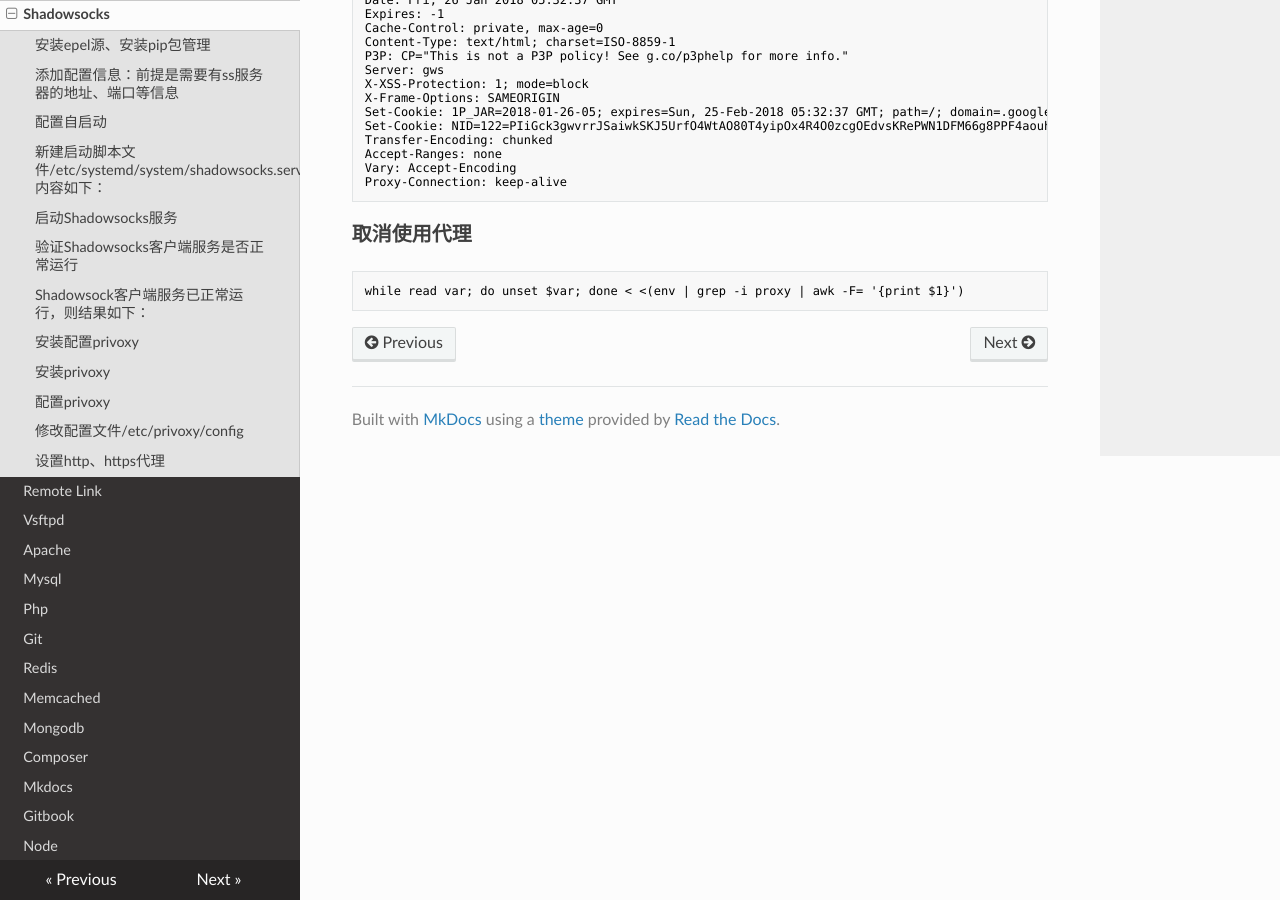
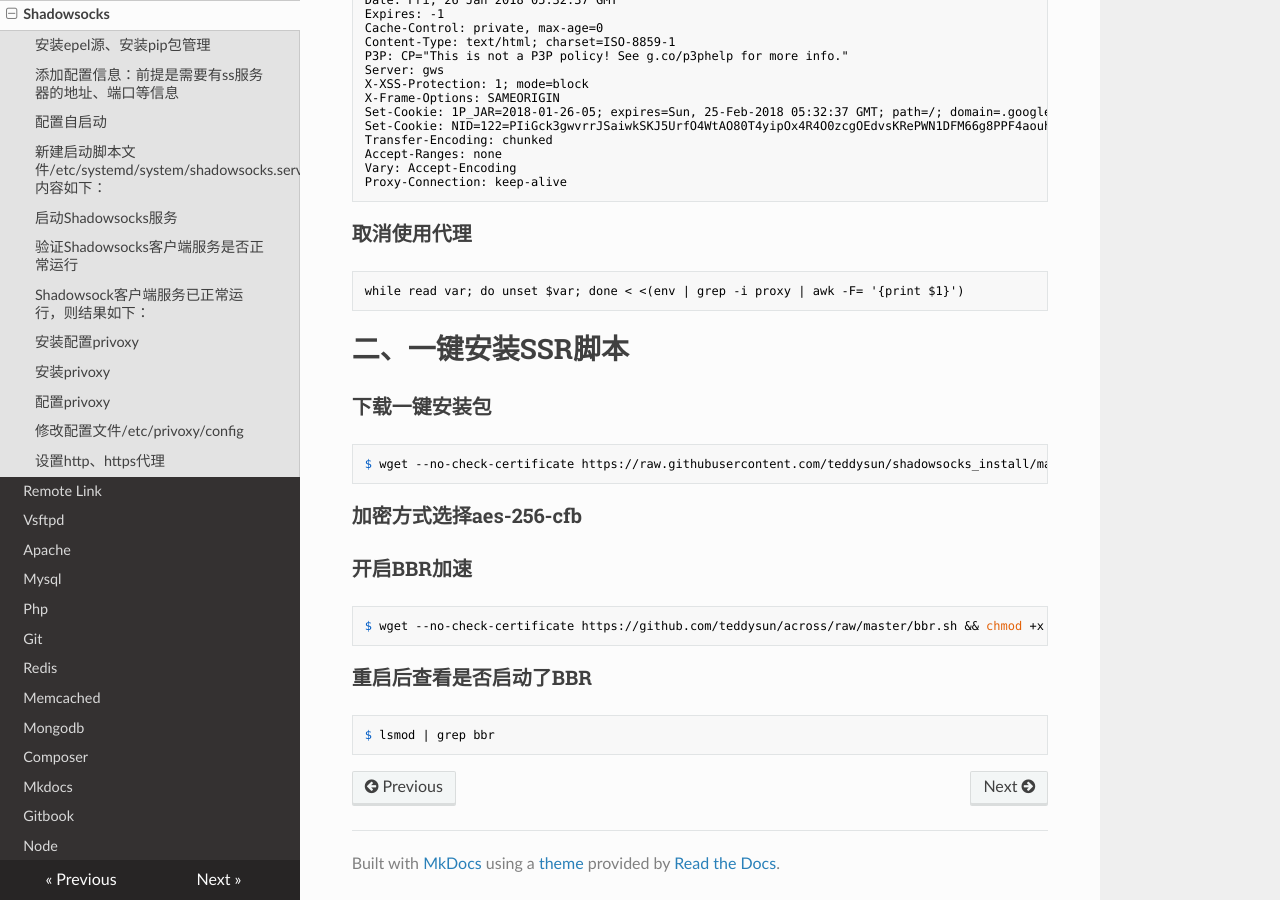
Before and after one commit to oksvip/documents, an MkDocs documentation site: the page built from docs/install/shadowsocks.md, in a window 1280 px wide and 900 px high, scrolled down 2230 px. Built offline with MkDocs 1.6.1, drawn with Linux system fonts in a browser that asks for light colours; nearby versions of some CDN libraries; old or Windows-style settings are respelled for this version of MkDocs; some of the changed text lies outside the part shown.

Commit message:
update ssr install way

````diff
--- a/docs/install/shadowsocks.md
+++ b/docs/install/shadowsocks.md
@@ -1,4 +1,4 @@
-# 安装Shadowsocks客户端
+# 一、安装Shadowsocks客户端
 
 ### 安装epel源、安装pip包管理
 ```shell
@@ -123,3 +123,26 @@
 ```shell
 while read var; do unset $var; done < <(env | grep -i proxy | awk -F= '{print $1}')
 ```
+
+
+# 二、一键安装SSR脚本
+
+
+### 下载一键安装包
+```shell
+$ wget --no-check-certificate https://raw.githubusercontent.com/teddysun/shadowsocks_install/master/shadowsocksR.sh && chmod +x shadowsocksR.sh && ./shadowsocksR.sh 2>&1 | tee shadowsocksR.log
+```
+
+### 加密方式选择aes-256-cfb
+
+
+### 开启BBR加速
+
+```shell
+$ wget --no-check-certificate https://github.com/teddysun/across/raw/master/bbr.sh && chmod +x bbr.sh && ./bbr.sh
+```
+
+### 重启后查看是否启动了BBR
+```shell
+$ lsmod | grep bbr
+```
````
